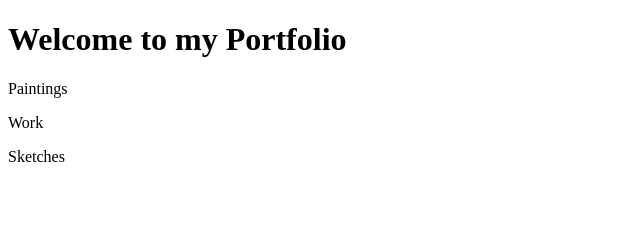
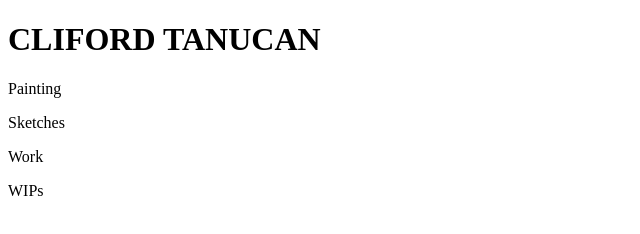
Before and after one commit to SirSaltySeal/Assignment-1, a plain HTML site: page Portfolio.html in a window 1280 px wide. Shown: the whole page, without its empty margins (0-640 px from the left). Drawn offline with Linux system fonts and the light colour scheme.

```diff
--- a/Portfolio.html
+++ b/Portfolio.html
@@ -6,12 +6,14 @@
         </title>
         <!--Title on tab-->
         <h1>
-          Welcome to my Portfolio
+         CLIFORD
+         TANUCAN
         </h1>
     </head>
     <body>
-        <p>Paintings</p>
+        <p>Painting</p>
+        <p>Sketches</p>
         <p>Work</p>
-        <p>Sketches</p>
+        <p>WIPs</p>
     </body>
 </html>
```
Also changed, not shown: 1 other file.
